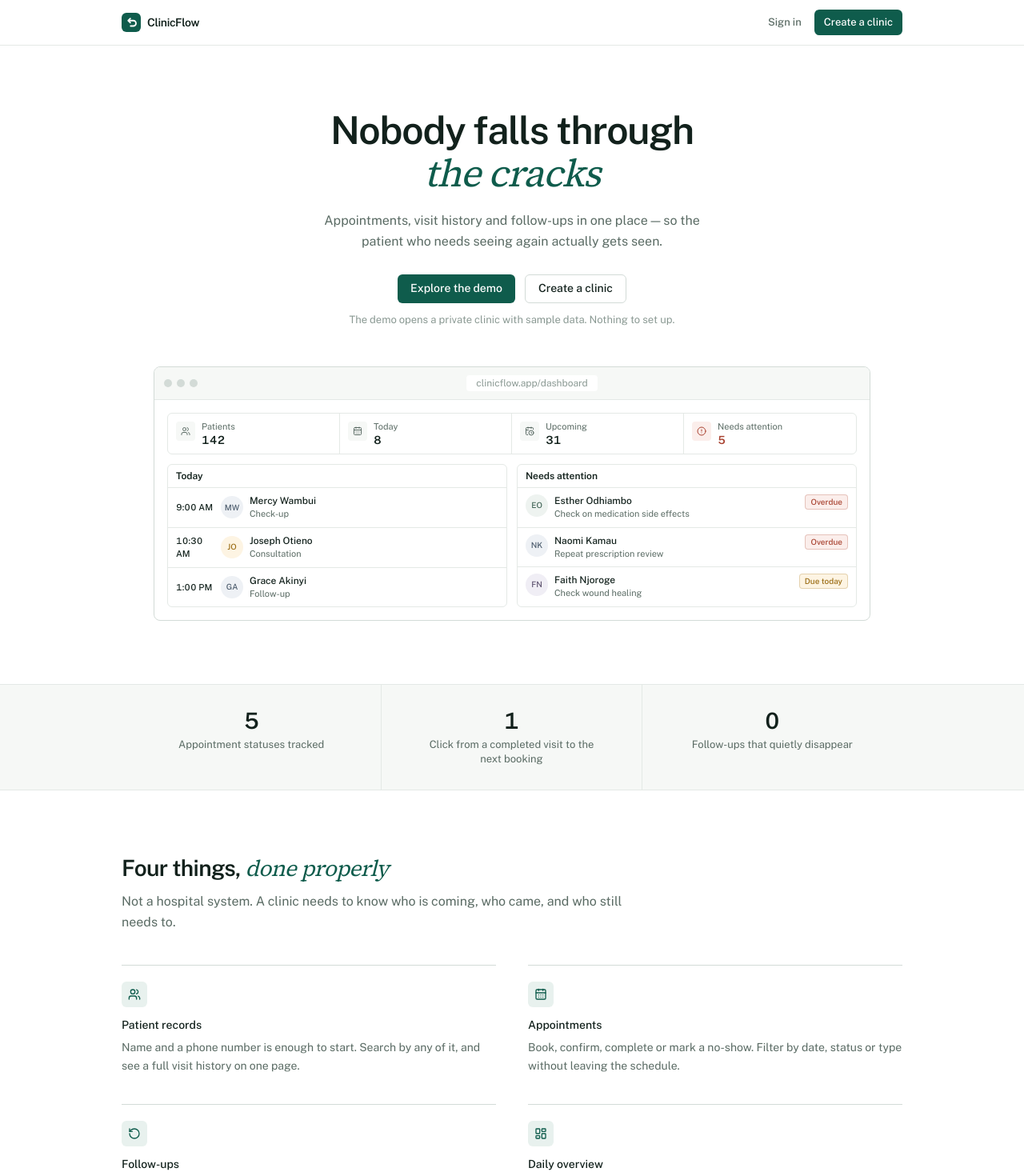
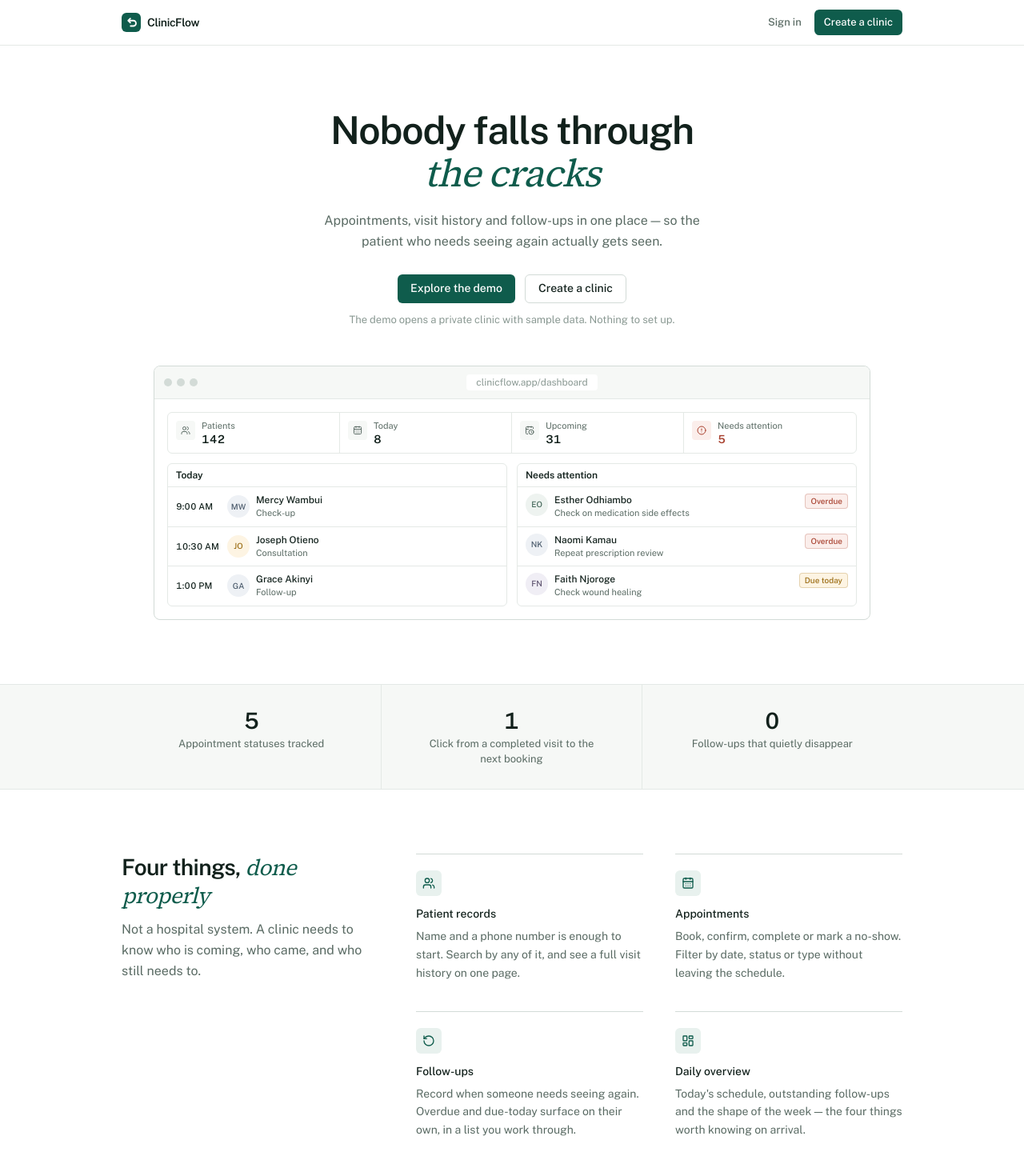
Before and after one commit to Griffinsshem/clinicflow, a Next.js app in the folder frontend/: page / in a window 1280 px wide. Shown: the top 1470 px of the page at 80% size. Built offline with nearby package versions, Linux system fonts and the light colour scheme.

Commit message:
feat(frontend): rebuild landing page with product preview and serif accent

```diff
--- a/frontend/app/page.tsx
+++ b/frontend/app/page.tsx
@@ -9,20 +9,6 @@ import {
 import { Logo, LogoMark } from "@/components/Logo";
 import { DemoButton } from "@/components/landing/DemoButton";
 import { ProductPreview } from "@/components/landing/ProductPreview";
-
-/*
- * Landing page.
- *
- * Centred hero, product preview below, then the problem, the features,
- * and how it works. No testimonials, no pricing, no logo wall, no
- * invented traction numbers — this is a product being prepared for a
- * first pilot, and manufacturing social proof it does not have would be
- * the least trustworthy thing a healthcare tool could do.
- *
- * The features section describes four capabilities because there are
- * four. Padding it to six would mean writing copy for things that do
- * not exist.
- */
 
 export const metadata = {
   title: "ClinicFlow — appointment and follow-up management for small clinics",
@@ -78,12 +64,6 @@ function Hero() {
           <h1 className="text-4xl font-semibold leading-[1.1] tracking-tight text-ink md:text-5xl">
             Nobody falls through
             <br />
-            {/*
-             * The page's one memorable moment. An italic serif against
-             * the sans is a genuine structural contrast — not a colour
-             * accent on a single word, which is the commonest tell of a
-             * generated page.
-             */}
             <span className="font-serif italic font-normal text-accent">
               the cracks
             </span>
@@ -108,27 +88,15 @@ function Hero() {
             The demo opens a private clinic with sample data. Nothing to set up.
           </p>
         </div>
-
-        {/* Overlaps the section boundary, so the preview sits across the
-            join rather than being boxed inside one band. */}
-        <div className="mx-auto mt-12 max-w-4xl translate-y-px">
+        <div className="mx-auto mt-12 max-w-4xl pb-16 md:pb-20">
           <ProductPreview />
         </div>
       </div>
-      <div className="h-16 md:h-20" />
     </section>
   );
 }
 
 function Facts() {
-  /*
-   * Facts about the workflow, not invented traction.
-   *
-   * The reference design this follows uses product claims here. We have
-   * no customers and no usage numbers, so inventing "500+ clinics" would
-   * be a straightforward lie. These are true statements about what the
-   * software does.
-   */
   const facts = [
     { value: "5", label: "Appointment statuses tracked" },
     { value: "1", label: "Click from a completed visit to the next booking" },
@@ -182,7 +150,8 @@ function Features() {
   return (
     <section className="border-b border-hairline bg-surface">
       <div className="mx-auto max-w-5xl px-4 py-16 md:px-6 md:py-20">
-        <div className="max-w-2xl">
+        <div className="lg:grid lg:grid-cols-[minmax(0,20rem)_1fr] lg:gap-12">
+        <div className="lg:sticky lg:top-24 lg:self-start">
           <h2 className="text-3xl font-semibold tracking-tight text-ink">
             Four things,{" "}
             <span className="font-serif italic font-normal text-accent">
@@ -195,7 +164,7 @@ function Features() {
           </p>
         </div>
 
-        <div className="mt-10 grid gap-x-10 gap-y-9 sm:grid-cols-2">
+        <div className="mt-10 grid gap-x-10 gap-y-9 sm:grid-cols-2 lg:mt-0">
           {features.map(({ icon: Icon, title, detail }) => (
             <div key={title} className="border-t border-line pt-5">
               <span className="flex h-8 w-8 items-center justify-center rounded-md bg-accent-soft text-accent">
@@ -206,17 +175,13 @@ function Features() {
             </div>
           ))}
         </div>
+        </div>
       </div>
     </section>
   );
 }
 
 function HowItWorks() {
-  /*
-   * Numbered because this genuinely is a sequence — each step depends on
-   * the one before. Numbered markers on an unordered list would be
-   * decoration; on a workflow they carry information.
-   */
   const steps = [
     { title: "Add the patient", detail: "A name and a number is enough." },
     { title: "Book the appointment", detail: "Confirm or complete it as the day goes on." },
--- a/frontend/components/landing/ProductPreview.tsx
+++ b/frontend/components/landing/ProductPreview.tsx
@@ -74,7 +74,9 @@ export function ProductPreview() {
           <PreviewPanel title="Today">
             {SCHEDULE.map((row) => (
               <div key={row.name} className="flex items-center gap-2 px-2.5 py-2">
-                <span className="w-12 shrink-0 text-[0.6875rem] font-medium tabular text-ink">
+                <span
+                  className="w-14 shrink-0 text-[0.6875rem] font-medium tabular text-ink"
+                >
                   {row.time}
                 </span>
                 <Avatar name={row.name} size="sm" className="h-5 w-5 text-[0.625rem]" />
```
